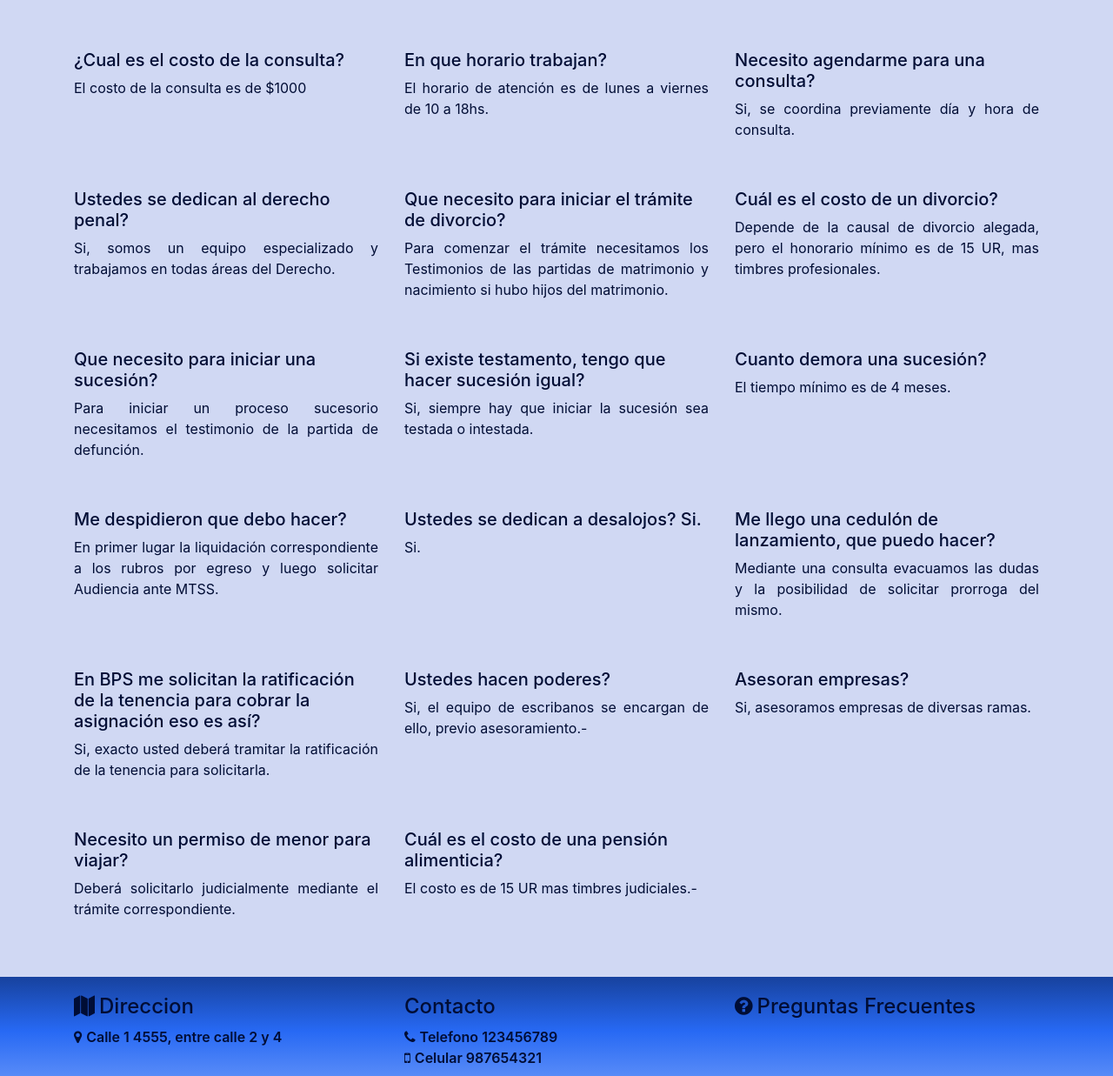
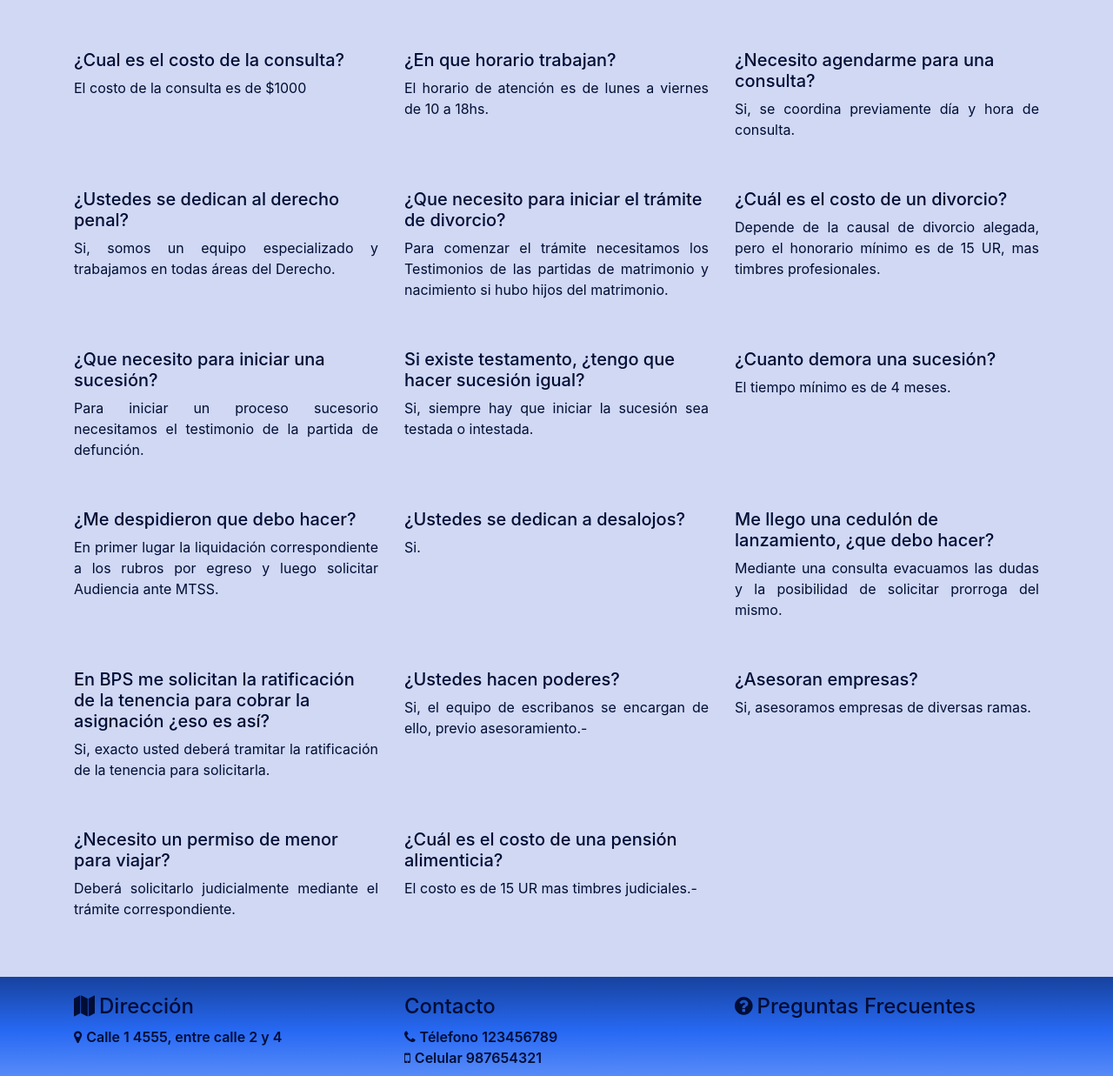
Before and after one commit to eguar1978/SEO_Coderhouse, a plain HTML site: page ayuda.html in a window 1280 px wide. Shown: the part 403-1640 px from the top of the page at 87% size. Drawn offline with nearby package versions, Linux system fonts and the light colour scheme.

```diff
--- a/ayuda.html
+++ b/ayuda.html
@@ -107,100 +107,100 @@
                     </p>
                 </div>
                 <div class="col-lg-4 col-md-6 col-sm-12 margen__titulos">
-                    <h5>En que horario trabajan? </h5>
+                    <h5>¿En que horario trabajan? </h5>
                     <p>
                         El horario de atención es de lunes a viernes de 10 a 18hs.
                     </p>
                 </div>
                 <div class="col-lg-4 col-md-6 col-sm-12 margen__titulos">
-                    <h5>Necesito agendarme para una consulta? </h5>
+                    <h5>¿Necesito agendarme para una consulta? </h5>
                     <p>
                         Si, se coordina previamente día y hora de consulta.
                     </p>
                 </div>
                 <div class="col-lg-4 col-md-6 col-sm-12 margen__titulos">
-                    <h5>Ustedes se dedican al derecho penal? </h5>
+                    <h5>¿Ustedes se dedican al derecho penal? </h5>
                     <p>
                         Si, somos un equipo especializado y trabajamos en todas áreas del Derecho.
                     </p>
                 </div>
                 <div class="col-lg-4 col-md-6 col-sm-12 margen__titulos">
-                    <h5>Que necesito para iniciar el trámite de divorcio?</h5>
+                    <h5>¿Que necesito para iniciar el trámite de divorcio?</h5>
                     <p>
                         Para comenzar el trámite necesitamos los Testimonios de las partidas de matrimonio
                          y nacimiento si hubo hijos del matrimonio.
                     </p>
                 </div>
                 <div class="col-lg-4 col-md-6 col-sm-12 margen__titulos">
-                    <h5>Cuál es el costo de un divorcio?  </h5>
+                    <h5>¿Cuál es el costo de un divorcio?  </h5>
                     <p>
                         Depende de la causal de divorcio alegada, pero el honorario mínimo es de 15 UR,
                         mas timbres profesionales.
                     </p>
                 </div>
                 <div class="col-lg-4 col-md-6 col-sm-12 margen__titulos">
-                    <h5>Que necesito para iniciar una sucesión? </h5>
+                    <h5>¿Que necesito para iniciar una sucesión? </h5>
                     <p>
                         Para iniciar un proceso sucesorio necesitamos el testimonio de la partida de defunción.
                     </p>
                 </div>
                 <div class="col-lg-4 col-md-6 col-sm-12 margen__titulos">
-                    <h5>Si existe testamento, tengo que hacer sucesión igual? </h5>
+                    <h5>Si existe testamento, ¿tengo que hacer sucesión igual? </h5>
                     <p>
                         Si, siempre hay que iniciar la sucesión sea testada o intestada.
                     </p>
                 </div>
                 <div class="col-lg-4 col-md-6 col-sm-12 margen__titulos">
-                    <h5>Cuanto demora una sucesión? </h5>
+                    <h5>¿Cuanto demora una sucesión? </h5>
                     <p>
                         El tiempo mínimo es de 4 meses.
                     </p>
                 </div>
                 <div class="col-lg-4 col-md-6 col-sm-12 margen__titulos">
-                    <h5>Me despidieron que debo hacer? </h5>
+                    <h5>¿Me despidieron que debo hacer? </h5>
                     <p>
                         En primer lugar la liquidación correspondiente a los rubros por egreso y
                          luego solicitar Audiencia ante MTSS.
                     </p>
                 </div>
                 <div class="col-lg-4 col-md-6 col-sm-12 margen__titulos">
-                    <h5>Ustedes se dedican a desalojos? Si.</h5>
+                    <h5>¿Ustedes se dedican a desalojos?</h5>
                     <p>
                         Si.
                     </p>
                 </div>
                 <div class="col-lg-4 col-md-6 col-sm-12 margen__titulos">
-                    <h5>Me llego una cedulón de lanzamiento, que puedo hacer? </h5>
+                    <h5>Me llego una cedulón de lanzamiento, ¿que debo hacer? </h5>
                     <p>
                         Mediante una consulta evacuamos las dudas y la posibilidad de solicitar prorroga del mismo.
                     </p>
                 </div>
                 <div class="col-lg-4 col-md-6 col-sm-12 margen__titulos">
-                    <h5>En BPS me solicitan la ratificación de la tenencia para cobrar la asignación eso es así?  </h5>
+                    <h5>En BPS me solicitan la ratificación de la tenencia para cobrar la asignación ¿eso es así?  </h5>
                     <p>
                         Si, exacto usted deberá tramitar la ratificación de la tenencia para solicitarla.
                     </p>
                 </div>
                 <div class="col-lg-4 col-md-6 col-sm-12 margen__titulos">
-                    <h5>Ustedes hacen poderes?  </h5>
+                    <h5>¿Ustedes hacen poderes?  </h5>
                     <p>
                         Si, el equipo de escribanos se encargan de ello, previo asesoramiento.-
                     </p>
                 </div>
                 <div class="col-lg-4 col-md-6 col-sm-12 margen__titulos">
-                    <h5>Asesoran empresas?  </h5>
+                    <h5>¿Asesoran empresas?  </h5>
                     <p>
                         Si, asesoramos empresas de diversas ramas.
                     </p>
                 </div>
                 <div class="col-lg-4 col-md-6 col-sm-12 margen__titulos">
-                    <h5>Necesito un permiso de menor para viajar? </h5>
+                    <h5>¿Necesito un permiso de menor para viajar? </h5>
                     <p>
                         Deberá solicitarlo judicialmente mediante el trámite correspondiente.
                     </p>
                 </div>
                 <div class="col-lg-4 col-md-6 col-sm-12 margen__titulos">
-                    <h5>Cuál es el costo de una pensión alimenticia?  </h5>
+                    <h5>¿Cuál es el costo de una pensión alimenticia?  </h5>
                     <p>
                         El costo es de 15 UR mas timbres judiciales.-
                     </p>
@@ -212,13 +212,13 @@
         <div class="container-lg container-sm">
             <div class="row">
                 <div class="col-lg-4 col-sm-12 footer__columnas">
-                    <h4><i class="fa fa-map"></i>Direccion</h4>
+                    <h4><i class="fa fa-map"></i>Dirección</h4>
                     <i class="fa fa-map-marker"></i>Calle 1 4555, entre calle 2 y 4
                 </div>
                 <div class="col-lg-4 col-sm-12 footer__columnas">
                     <h4><a href="contactenos.html">Contacto</a></h4>
                     <ul>
-                        <li><i class="fa fa-phone"></i>Telefono 123456789</li>
+                        <li><i class="fa fa-phone"></i>Télefono 123456789</li>
                         <li><i class="fa fa-mobile"></i>Celular 987654321</li>
                     </ul>
                 </div>
```
Also changed, not shown: contactenos.html (+5 -5 lines), equipo.html (+2 -2 lines), index.html (+17 -12 lines), servicios.html (+2 -2 lines).
